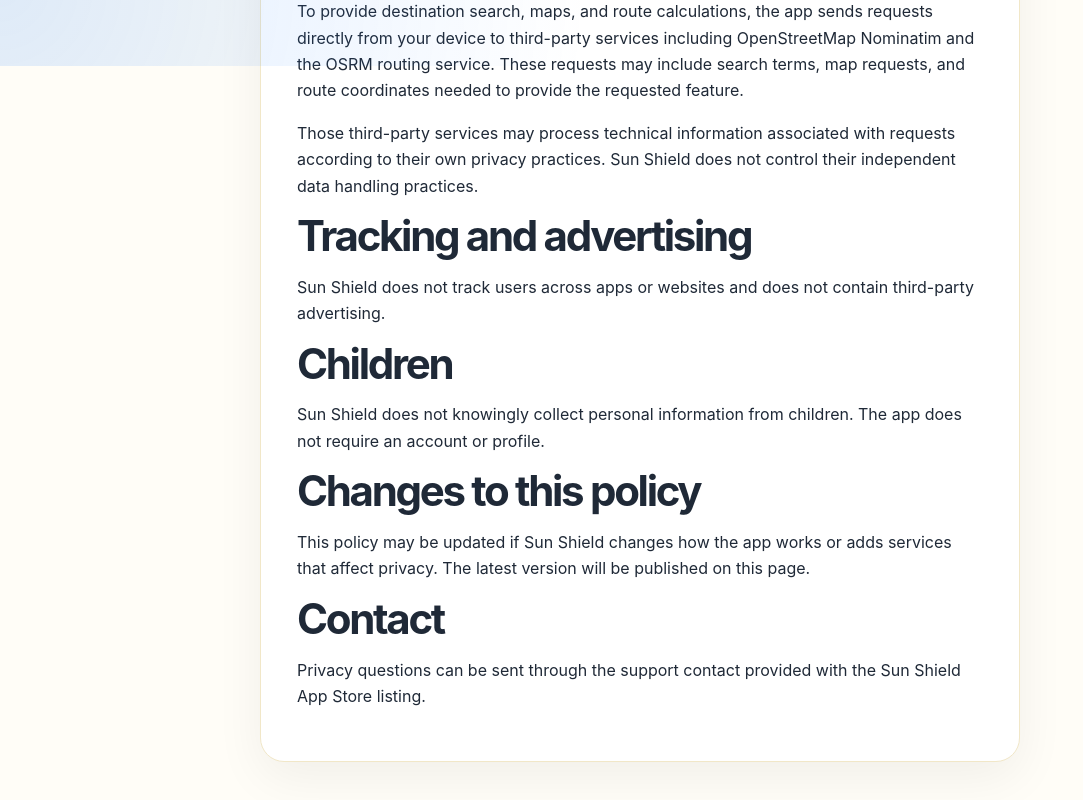
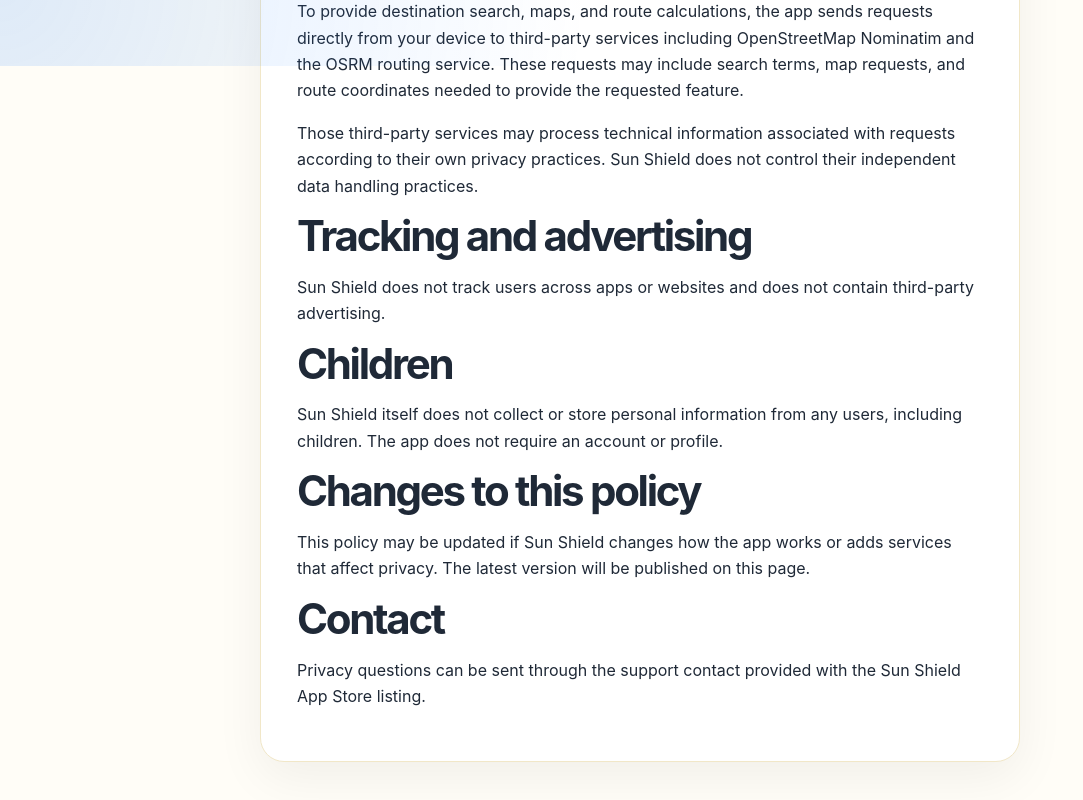
Before and after one commit to jdarkyeka6/SunShield, a Next.js app: page /privacy in a window 1280 px wide. Shown: the part 734-1534 px from the top of the page, without its empty margins (0-1083 px from the left). Built offline with nearby package versions, Linux system fonts and the light colour scheme.

Commit message:
Clarify privacy page for children

```diff
--- a/app/privacy/page.tsx
+++ b/app/privacy/page.tsx
@@ -58,7 +58,7 @@
 
         <h2>Children</h2>
         <p>
-          Sun Shield does not knowingly collect personal information from children. The app does not require an account or profile.
+          Sun Shield itself does not collect or store personal information from any users, including children. The app does not require an account or profile.
         </p>
 
         <h2>Changes to this policy</h2>
```
